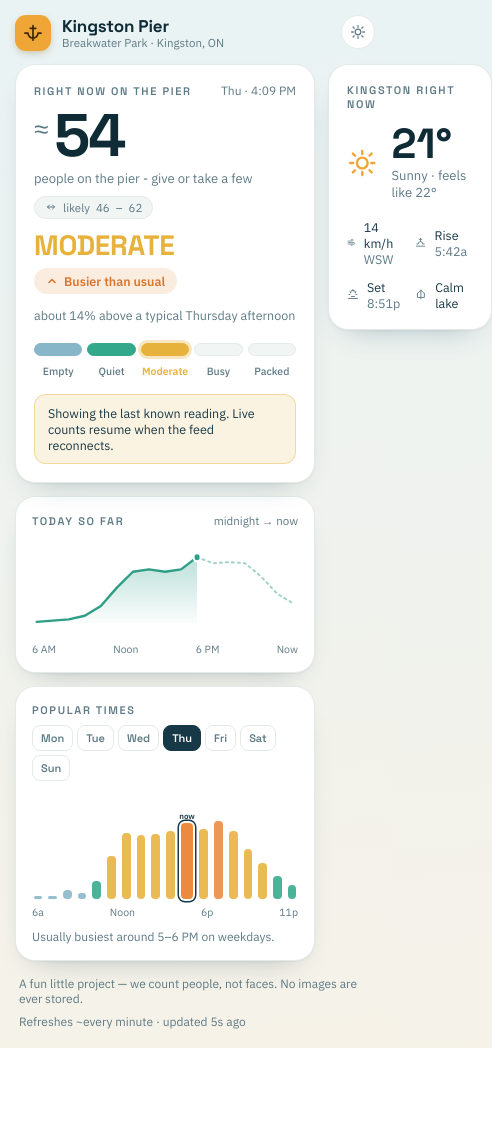
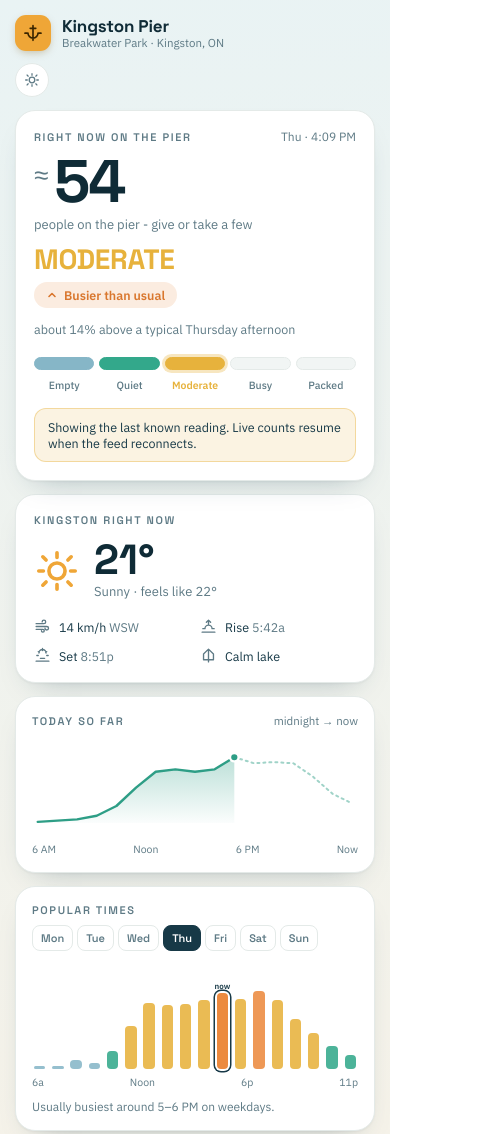
Before and after one commit to sunkencosts/kingstonpier, an Astro site in the folder web/: page / in a window 390 px wide. Shown: the top 1134 px of the page, 492 px wide, since content can reach past the window. Before the commit the page ends 1048 px from the top, so only its background shows below. Built offline with nearby package versions, Linux system fonts and the light colour scheme; Astro itself is replaced by a stand-in of ours; no server answers.

Commit message:
update css layout for weather card

```diff
--- a/web/src/components/Header.astro
+++ b/web/src/components/Header.astro
@@ -159,4 +159,13 @@ const { secs } = Astro.props;
   :global([data-theme='dark']) .ico-moon {
     display: inline;
   }
+
+  /* On narrow screens the header stacks; let the status/toggle row fill the
+     width so the theme button pushes out to the far right. */
+  @media (max-width: 480px) {
+    .hdr-right {
+      width: 100%;
+      justify-content: space-between;
+    }
+  }
 </style>
--- a/web/src/components/HeroCard.astro
+++ b/web/src/components/HeroCard.astro
@@ -56,12 +56,7 @@ const labs = LEVELS.map((l, i) => ({
         <span class="count" id="hero-total">{total}</span>
       </span>
       <span class="count-cap">people on the pier - give or take a few</span>
-      <span class="range">
-        <svg width="12" height="12" viewBox="0 0 24 24" fill="none" stroke="currentColor" stroke-width="2" stroke-linecap="round">
-          <path d="M5 12h14M9 8l-4 4 4 4M15 8l4 4-4 4"></path>
-        </svg>
-        likely <span id="hero-lo">{lo}</span>–<span id="hero-hi">{hi}</span>
-      </span>
+
     </div>
 
     <div class="level-col">
@@ -94,7 +89,6 @@ const labs = LEVELS.map((l, i) => ({
 
 <style>
   .hero {
-    grid-column: 1;
     position: relative;
     overflow: hidden;
     padding: clamp(18px, 2.6vw, 24px);
--- a/web/src/components/WeatherCard.astro
+++ b/web/src/components/WeatherCard.astro
@@ -51,7 +51,6 @@ const { weather } = Astro.props;
 
 <style>
   .weather {
-    grid-column: 2;
     padding: clamp(18px, 2.6vw, 24px);
     display: flex;
     flex-direction: column;
```
